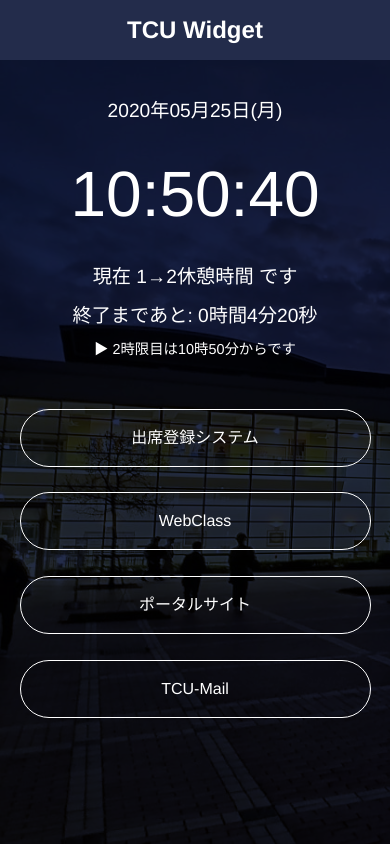
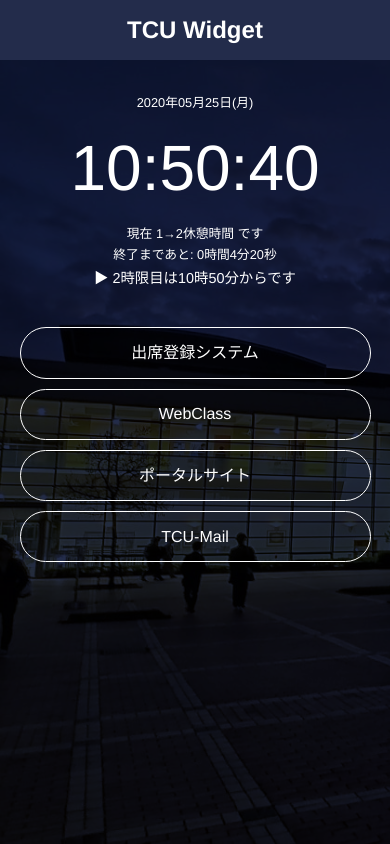
Before and after one commit to TCU-vRSA/TCU-Widget, a Nuxt app: page / in a window 390 px wide. Built offline with nearby package versions, Linux system fonts and the light colour scheme.

Commit message:
[fix]iPhone Xより前の機種でデザインが崩れる問題を修正

```diff
--- a/components/Clock.vue
+++ b/components/Clock.vue
@@ -187,9 +187,17 @@ export default {
   font-size: 6rem;
 }
 
-@media screen and (max-width: 400px) {
+@media screen and (max-width: 415px) {
   .clock-now-time {
     font-size: 4rem;
+  }
+  .clock {
+    font-size: 0.8rem;
+    padding: 2rem 0;
+    line-height: 1.7;
+  }
+  .clock-next-period {
+    font-size: 0.5rem;
   }
 }
 
--- a/components/ui/Btn.vue
+++ b/components/ui/Btn.vue
@@ -35,4 +35,11 @@ export default {
   color: #232c4b;
   transition: background-color 0.3s ease 0s;
 }
+
+@media screen and (max-width: 400px) {
+  .btn {
+    padding: 0.8rem 0;
+    margin: 0.3rem 0;
+  }
+}
 </style>
```
